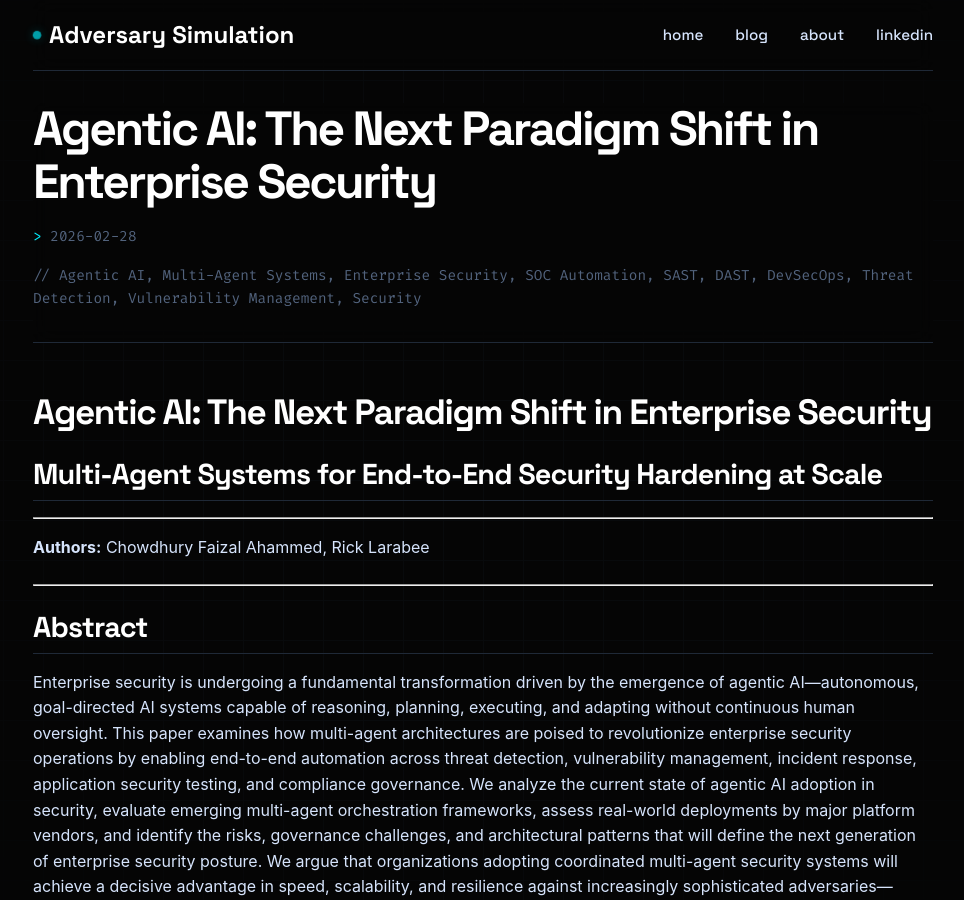
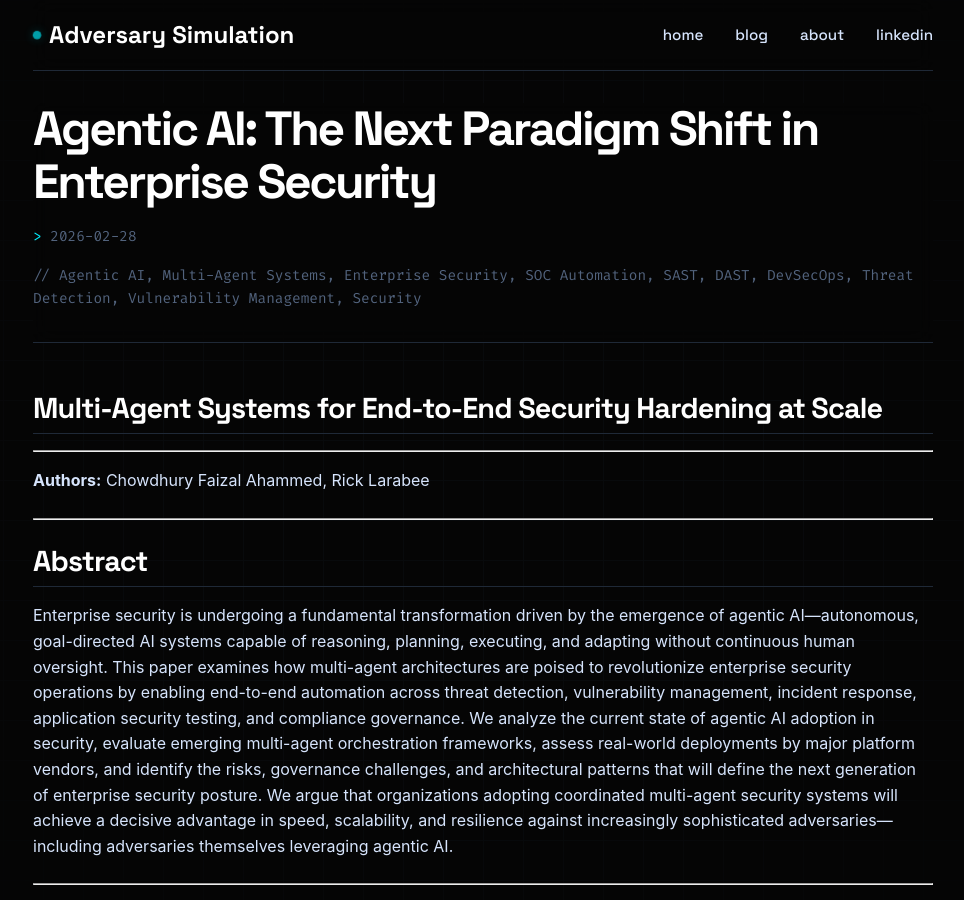
Before and after one commit to RajChowdhury240/blogs, a Jekyll site: the page built from _posts/2026-02-28-Agentic-Ai-Enterprise.md, in a window 1280 px wide and 900 px high. Shown: the whole window, without its empty margins (157-1121 px from the left). Built offline with Jekyll 4.4.1, drawn with Linux system fonts in a browser that asks for light colours.

Commit message:
Agentic AI...

```diff
--- a/_posts/2026-02-28-Agentic-Ai-Enterprise.md
+++ b/_posts/2026-02-28-Agentic-Ai-Enterprise.md
@@ -5,8 +5,6 @@ date: 2026-02-28 12:00:00 +0000
 categories: [Agentic AI, Multi-Agent Systems, Enterprise Security, SOC Automation, SAST, DAST, DevSecOps, Threat Detection, Vulnerability Management, Security ]
 description: "Agentic Ai for Enterprise"
 ---
-
-# Agentic AI: The Next Paradigm Shift in Enterprise Security
 
 ## Multi-Agent Systems for End-to-End Security Hardening at Scale
 
```
